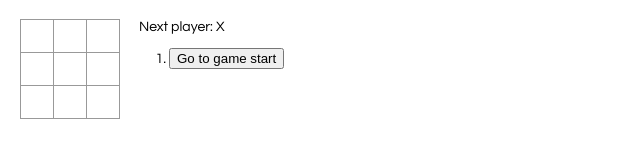
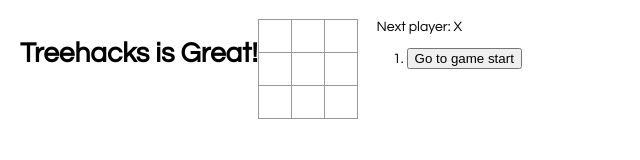
Before and after one commit to timmyreilly/my-app-react-scratchpad, a React app: page / in a window 1280 px wide. Shown: the whole page, without its empty margins (0-640 px from the left). Built offline with nearby package versions, Linux system fonts and the light colour scheme.

Commit message:
made small change

```diff
--- a/src/index.js
+++ b/src/index.js
@@ -105,6 +105,7 @@
 
         return (
             <div className="game">
+                <h1> Treehacks is Great!</h1>
                 <div className="game-board">
                     <Board
                         squares={current.squares}
```
Also changed, not shown: build/asset-manifest.json, build/index.html, build/service-worker.js, 4 other files.
